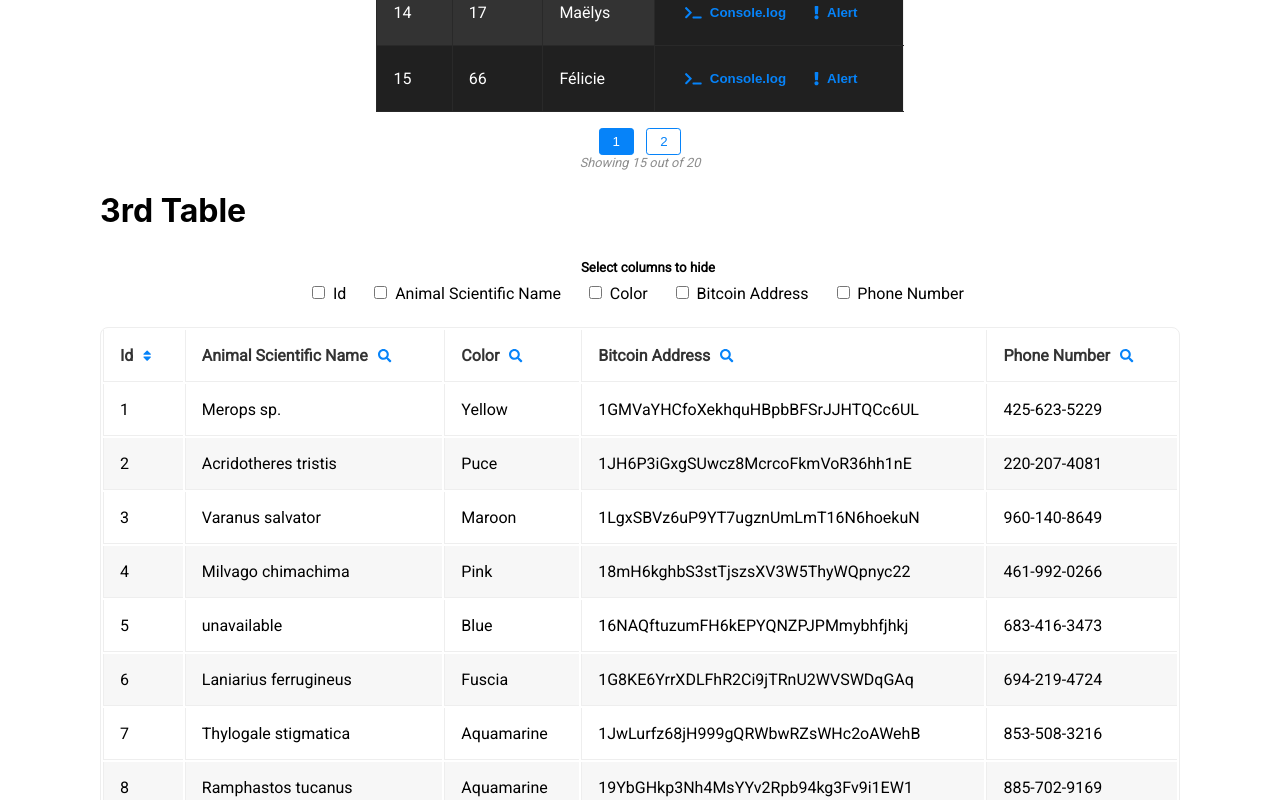
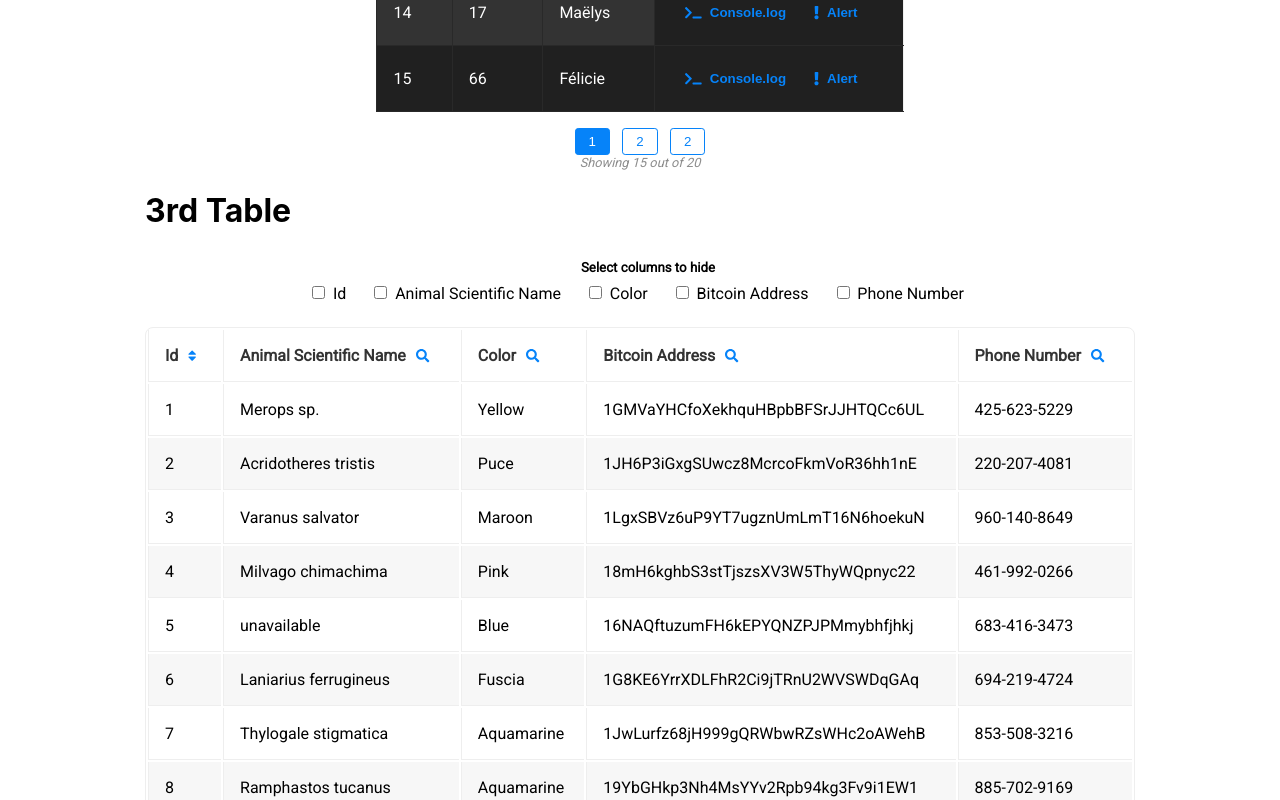
Before and after one commit to Alellujah/hajpa-task, a React (Create React App) app in the folder hajpa/: page / in a window 1280 px wide. Shown: the part 2380-3180 px from the top of the page. Built offline with nearby package versions, Linux system fonts and the light colour scheme.

Commit message:
started working on pagination but still buggy

```diff
--- a/hajpa/src/components/TablePagination/TablePagination.tsx
+++ b/hajpa/src/components/TablePagination/TablePagination.tsx
@@ -19,7 +19,7 @@ export const TablePagination: React.FC<TablePaginationProps> = ({
   const numberOfPages = Math.ceil(dataSize / resultsPerPage);
   const elements = [];
   for (let index = 0; index < numberOfPages; index++) {
-    elements.push(
+    const btn = (
       <button
         className={actualPage === index + 1 ? "active" : undefined}
         key={`footer ${index}`}
@@ -31,6 +31,11 @@ export const TablePagination: React.FC<TablePaginationProps> = ({
         {index + 1}
       </button>
     );
+    index === 0 && elements.push(btn);
+    index === actualPage - 1 && index !== 0 && elements.push(btn);
+    index === actualPage && elements.push(btn);
+    index === actualPage + 1 && elements.push(btn);
+    index === numberOfPages - 1 && index !== 0 && elements.push(btn);
   }
   return numberOfPages === 1 ? null : (
     <span className={"pagination"}>{elements}</span>
```
